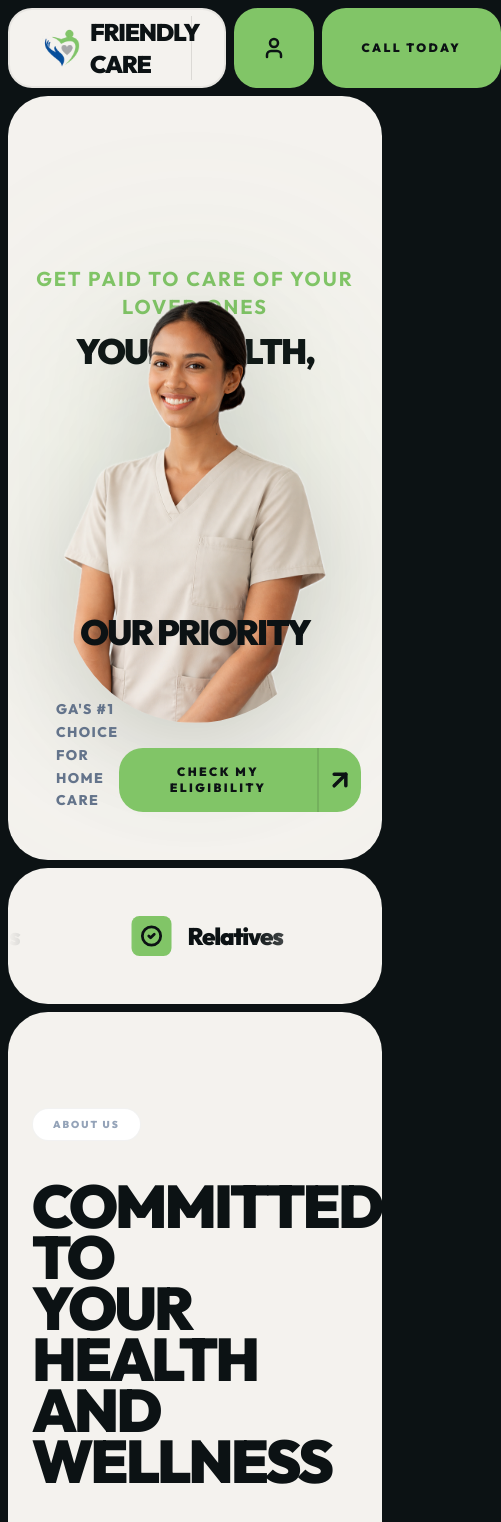
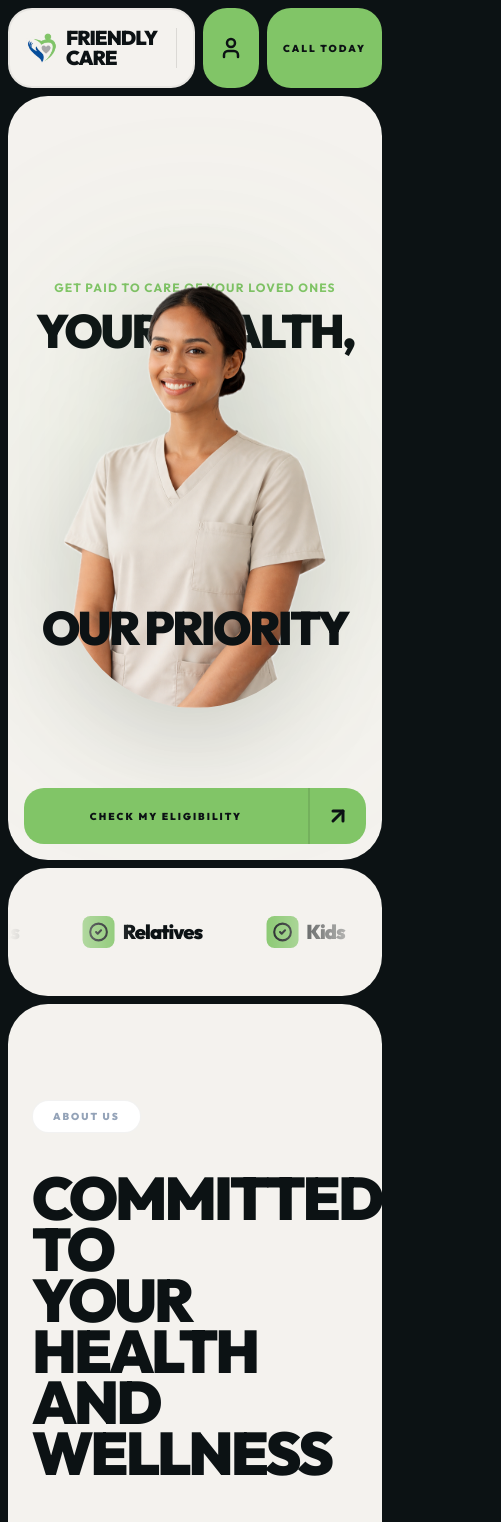
Before and after one commit to verix-ai/fca-web, a React (Vite) app: page / in a window 390 px wide. Shown: the top 1522 px of the page, 501 px wide, since content can reach past the window. Built offline with nearby package versions, Linux system fonts and the light colour scheme.

Commit message:
Optimize website components for mobile responsiveness

```diff
--- a/components/Footer.tsx
+++ b/components/Footer.tsx
@@ -6,12 +6,12 @@ const Footer: React.FC = () => {
     <footer className="bg-[#0c1214] text-white p-12 lg:p-20">
       <div className="max-w-7xl mx-auto">
         <div className="flex flex-col lg:flex-row justify-between items-center gap-16 pb-16 border-b border-white/10">
-          <div className="flex items-center gap-3">
+          <div className="flex flex-col items-center md:flex-row gap-3">
             <img src="/fca-logo.png" alt="Friendly Care Logo" className="w-12 h-12 object-contain" />
-            <span className="text-4xl font-black tracking-tighter uppercase">Friendly Care</span>
+            <span className="text-4xl font-black tracking-tighter uppercase text-center md:text-left">Friendly Care</span>
           </div>
 
-          <nav className="flex flex-wrap justify-center gap-12 text-[11px] font-black uppercase tracking-[0.3em] text-slate-500">
+          <nav className="flex flex-col md:flex-row flex-wrap justify-center items-center gap-6 md:gap-12 text-[11px] font-black uppercase tracking-[0.3em] text-slate-500">
             <a href="#" className="hover:text-mint transition-colors">Services</a>
             <a href="#" className="hover:text-mint transition-colors">Specialists</a>
             <a href="#" className="hover:text-mint transition-colors">Privacy Policy</a>
--- a/components/Header.tsx
+++ b/components/Header.tsx
@@ -14,10 +14,10 @@ const Header: React.FC = () => {
   return (
     <header className="flex items-center gap-2 h-20">
       {/* Navigation Pill */}
-      <div className="flex-1 bg-[#f4f2ee] h-full rounded-[24px] flex items-center px-8 border-2 border-black/5">
-        <Link to="/" className="flex items-center gap-2 pr-8 border-r border-black/10">
-          <img src="/fca-logo.png" alt="Friendly Care Logo" className="w-10 h-10 object-contain" />
-          <span className="text-2xl font-black tracking-tighter text-navy uppercase">Friendly Care</span>
+      <div className="flex-1 bg-[#f4f2ee] h-full rounded-[24px] flex items-center px-4 md:px-8 border-2 border-black/5">
+        <Link to="/" className="flex items-center gap-2 pr-4 md:pr-8 border-r border-black/10">
+          <img src="/fca-logo.png" alt="Friendly Care Logo" className="w-8 h-8 md:w-10 md:h-10 object-contain" />
+          <span className="text-xl md:text-2xl font-black tracking-tighter text-navy uppercase leading-none">Friendly Care</span>
         </Link>
 
         <nav className="hidden xl:flex items-center gap-10 pl-10">
@@ -45,10 +45,10 @@ const Header: React.FC = () => {
 
       {/* User Actions */}
       <div className="flex items-center gap-2 h-full">
-        <Link to="/role-selection" className="w-20 h-full flex items-center justify-center bg-mint rounded-[24px] text-navy hover:brightness-95 transition-all">
+        <Link to="/role-selection" className="w-14 md:w-20 h-full flex items-center justify-center bg-mint rounded-[24px] text-navy hover:brightness-95 transition-all">
           <User size={24} strokeWidth={2.5} />
         </Link>
-        <a href="tel:4789734831" className="px-10 h-full bg-mint rounded-[24px] text-navy font-black uppercase text-xs tracking-[0.2em] hover:brightness-95 transition-all whitespace-nowrap flex items-center">
+        <a href="tel:4789734831" className="px-4 md:px-10 h-full bg-mint rounded-[24px] text-navy font-black uppercase text-[10px] md:text-xs tracking-[0.2em] hover:brightness-95 transition-all whitespace-nowrap flex items-center">
           Call Today
         </a>
       </div>
--- a/components/Hero.tsx
+++ b/components/Hero.tsx
@@ -11,10 +11,10 @@ const Hero: React.FC = () => {
 
       {/* Top Typography (Background Layer) */}
       <div className="w-full text-center z-0 mt-8">
-        <p className="text-xl md:text-2xl font-bold text-mint uppercase tracking-widest mb-4">
+        <p className="text-xs md:text-xl lg:text-2xl font-bold text-mint uppercase tracking-widest mb-4">
           Get Paid To Care Of Your Loved Ones
         </p>
-        <h1 className="text-[9vw] font-black text-navy leading-[0.8] tracking-tighter uppercase select-none whitespace-nowrap">
+        <h1 className="text-[12vw] md:text-[9vw] font-black text-navy leading-[0.8] tracking-tighter uppercase select-none whitespace-nowrap">
           YOUR HEALTH,
         </h1>
       </div>
@@ -34,26 +34,26 @@ const Hero: React.FC = () => {
 
       {/* Bottom Typography (Foreground Layer) */}
       <div className="absolute bottom-[28%] w-full text-center z-20 pointer-events-none">
-        <h1 className="text-[9vw] font-black text-navy leading-[0.8] tracking-tighter uppercase select-none whitespace-nowrap">
+        <h1 className="text-[12vw] md:text-[9vw] font-black text-navy leading-[0.8] tracking-tighter uppercase select-none whitespace-nowrap">
           OUR PRIORITY
         </h1>
       </div>
 
       {/* Bottom Controls Area */}
-      <div className="absolute bottom-12 left-12 right-12 flex justify-between items-end z-30">
-        <div className="max-w-[200px]">
-          <p className="text-[14px] font-extrabold text-slate-500 uppercase leading-relaxed tracking-widest">
+      <div className="absolute bottom-4 md:bottom-12 left-4 md:left-12 right-4 md:right-12 flex flex-col md:flex-row justify-between items-center md:items-end gap-4 md:gap-0 z-30">
+        <div className="max-w-[200px] text-center md:text-left hidden md:block">
+          <p className="text-[12px] md:text-[14px] font-extrabold text-slate-500 uppercase leading-relaxed tracking-widest">
             GA's #1 Choice <br /> For Home Care
           </p>
         </div>
 
-        <div className="flex items-center">
-          <Link to="/#eligibility" className="flex items-center group">
-            <button className="bg-mint h-16 px-10 rounded-l-[24px] border-r-2 border-black/10 font-black text-navy text-xs uppercase tracking-[0.2em] group-hover:brightness-95 transition-all">
+        <div className="flex items-center w-full md:w-auto">
+          <Link to="/#eligibility" className="flex items-center group w-full md:w-auto">
+            <button className="flex-1 md:flex-none bg-mint h-14 md:h-16 px-6 md:px-10 rounded-l-[20px] md:rounded-l-[24px] border-r-2 border-black/10 font-black text-navy text-[10px] md:text-xs uppercase tracking-[0.2em] group-hover:brightness-95 transition-all">
               Check My Eligibility
             </button>
-            <div className="bg-mint w-16 h-16 rounded-r-[24px] flex items-center justify-center group-hover:brightness-95 transition-all cursor-pointer">
-              <ArrowUpRight size={28} className="text-navy" strokeWidth={3} />
+            <div className="bg-mint w-14 md:w-16 h-14 md:h-16 rounded-r-[20px] md:rounded-r-[24px] flex items-center justify-center group-hover:brightness-95 transition-all cursor-pointer">
+              <ArrowUpRight size={24} className="text-navy" strokeWidth={3} />
             </div>
           </Link>
         </div>
--- a/components/PartnerStrip.tsx
+++ b/components/PartnerStrip.tsx
@@ -13,23 +13,23 @@ const PartnerStrip: React.FC = () => {
 
   return (
     <div className="py-12 w-full inline-flex flex-nowrap overflow-hidden [mask-image:_linear-gradient(to_right,transparent_0,_black_128px,_black_calc(100%-128px),transparent_100%)]">
-      <ul className="flex items-center justify-center md:justify-start [&_li]:mx-14 [&_img]:max-w-none animate-infinite-scroll">
+      <ul className="flex items-center justify-center md:justify-start [&_li]:mx-8 md:[&_li]:mx-14 [&_img]:max-w-none animate-infinite-scroll">
         {partners.map((p, idx) => (
-          <li key={`${p.name}-${idx}`} className="flex items-center gap-4 group cursor-pointer hover:opacity-100 transition-opacity">
-            <div className="w-10 h-10 flex items-center justify-center bg-mint rounded-lg group-hover:scale-110 transition-transform">
-              <p.icon size={22} strokeWidth={3} className="text-navy" />
+          <li key={`${p.name}-${idx}`} className="flex items-center gap-2 md:gap-4 group cursor-pointer hover:opacity-100 transition-opacity">
+            <div className="w-8 h-8 md:w-10 md:h-10 flex items-center justify-center bg-mint rounded-lg group-hover:scale-110 transition-transform">
+              <p.icon size={20} className="md:w-6 md:h-6 text-navy stroke-[2.5px] md:stroke-[3px]" />
             </div>
-            <span className="text-2xl font-black tracking-tighter text-navy capitalize whitespace-nowrap">{p.name}</span>
+            <span className="text-xl md:text-2xl font-black tracking-tighter text-navy capitalize whitespace-nowrap">{p.name}</span>
           </li>
         ))}
       </ul>
-      <ul className="flex items-center justify-center md:justify-start [&_li]:mx-14 [&_img]:max-w-none animate-infinite-scroll" aria-hidden="true">
+      <ul className="flex items-center justify-center md:justify-start [&_li]:mx-8 md:[&_li]:mx-14 [&_img]:max-w-none animate-infinite-scroll" aria-hidden="true">
         {partners.map((p, idx) => (
-          <li key={`${p.name}-duplicate-${idx}`} className="flex items-center gap-4 group cursor-pointer hover:opacity-100 transition-opacity">
-            <div className="w-10 h-10 flex items-center justify-center bg-mint rounded-lg group-hover:scale-110 transition-transform">
-              <p.icon size={22} strokeWidth={3} className="text-navy" />
+          <li key={`${p.name}-duplicate-${idx}`} className="flex items-center gap-2 md:gap-4 group cursor-pointer hover:opacity-100 transition-opacity">
+            <div className="w-8 h-8 md:w-10 md:h-10 flex items-center justify-center bg-mint rounded-lg group-hover:scale-110 transition-transform">
+              <p.icon size={20} className="md:w-6 md:h-6 text-navy stroke-[2.5px] md:stroke-[3px]" />
             </div>
-            <span className="text-2xl font-black tracking-tighter text-navy capitalize whitespace-nowrap">{p.name}</span>
+            <span className="text-xl md:text-2xl font-black tracking-tighter text-navy capitalize whitespace-nowrap">{p.name}</span>
           </li>
         ))}
       </ul>
--- a/components/Services.tsx
+++ b/components/Services.tsx
@@ -25,9 +25,9 @@ const Services: React.FC = () => {
 
   return (
     <section id="services">
-      <div className="grid md:grid-cols-3 divide-x-8 divide-black">
+      <div className="grid md:grid-cols-3 divide-y-8 md:divide-y-0 md:divide-x-8 divide-black">
         {steps.map((item, idx) => (
-          <a key={idx} href="#eligibility" className={`${item.color} p-12 lg:p-16 min-h-[450px] flex flex-col justify-between group cursor-pointer transition-all hover:brightness-105 block`}>
+          <a key={idx} href="#eligibility" className={`${item.color} p-8 md:p-12 lg:p-16 min-h-[350px] md:min-h-[450px] flex flex-col justify-between group cursor-pointer transition-all hover:brightness-105 block`}>
             <div className="space-y-6">
               <span className="text-navy font-black text-sm uppercase tracking-widest bg-white/20 px-4 py-2 rounded-full w-fit backdrop-blur-sm border border-black/5">
                 {item.step}
```
Also changed, not shown: components/Testimonials.tsx (+23 -6 lines).
